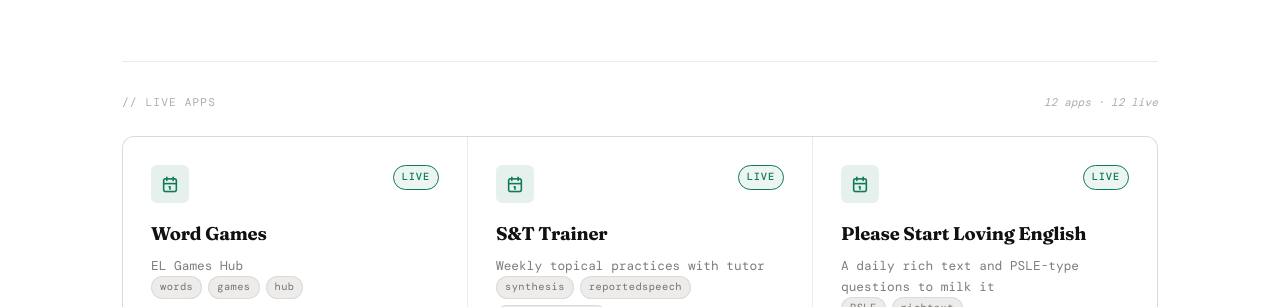
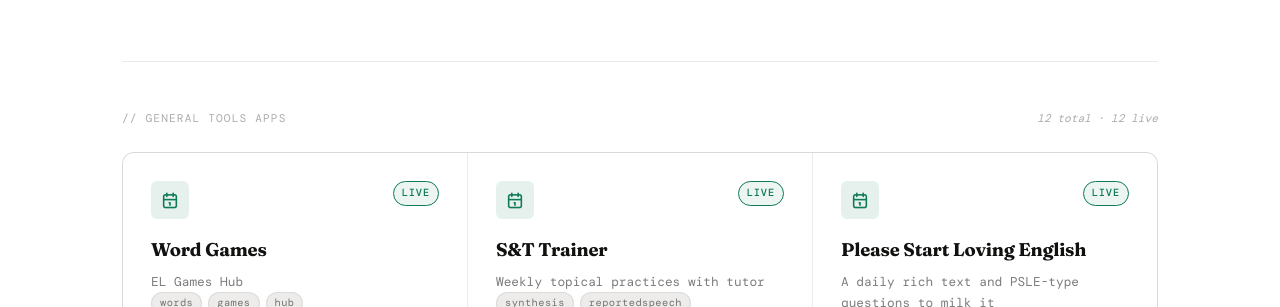
Before and after one commit to die2self777/urgentdesign-hub, a plain HTML site: page index.html in a window 1280 px wide. Shown: the part 493-800 px from the top of the page. Drawn offline with nearby package versions, Linux system fonts and the light colour scheme; a web font is replaced by a local one.

Commit message:
Update index.html
new cats

```diff
--- a/index.html
+++ b/index.html
@@ -62,12 +62,12 @@
   .hero-title em { font-style: italic; font-weight: 300; color: var(--muted); }
   .hero-sub { max-width: 540px; color: var(--muted); font-size: 0.875rem; line-height: 1.75; }
 
-  /* ── APPS GRID ── */
-  .section-header { display: flex; align-items: baseline; justify-content: space-between; margin-bottom: 1.5rem; padding-top: 2rem; }
+  /* ── APPS GRID (Dynamic Styling) ── */
+  .section-header { display: flex; align-items: baseline; justify-content: space-between; margin-bottom: 1.5rem; padding-top: 3rem; }
   .section-label { font-size: 0.7rem; color: var(--dim); letter-spacing: 0.1em; text-transform: uppercase; }
-  #app-count { font-size: 0.7rem; color: var(--dim); font-style: italic; }
+  .section-count { font-size: 0.7rem; color: var(--dim); font-style: italic; }
 
-  #apps-grid {
+  .apps-grid {
     display: grid;
     grid-template-columns: repeat(auto-fill, minmax(300px, 1fr));
     gap: 1px;
@@ -75,7 +75,7 @@
     border: 1px solid var(--border);
     border-radius: var(--radius);
     overflow: hidden;
-    margin-bottom: 4rem;
+    margin-bottom: 2rem;
   }
 
   .app-card {
@@ -135,6 +135,7 @@
   footer {
     border-top: 2px solid var(--text);
     padding: 2rem 0;
+    margin-top: 3rem;
     display: flex;
     justify-content: space-between;
     align-items: center;
@@ -168,13 +169,8 @@
     <p class="hero-sub">A decoupled suite of AI-assisted learning tools. Built by well-loved, long-suffering teachers, in response to real classroom needs.</p>
   </section>
 
-  <div class="section-header">
-    <span class="section-label">// live apps</span>
-    <span id="app-count">loading…</span>
-  </div>
-
-  <div id="apps-grid">
-    <div class="state-msg">Fetching apps…</div>
+  <div id="ecosystem-container">
+    <div class="state-msg">Fetching ecosystem…</div>
   </div>
 
   <footer>
@@ -201,7 +197,7 @@ const COLOR_MAP = {
 function buildCard(app) {
   const { accent, bg } = COLOR_MAP[app.color] || COLOR_MAP.teal;
   const url = app.url;
-  const displayUrl = url.replace('https://', '');
+  const displayUrl = url ? url.replace('https://', '') : '';
   const statusClass = { live: 'status-live', beta: 'status-beta', wip: 'status-wip' }[app.status] || 'status-wip';
   const tags = (app.tags || []).map(t => `<span class="tag">${t}</span>`).join('');
 
@@ -210,7 +206,7 @@ function buildCard(app) {
        style="--card-accent:${accent};--icon-bg:${bg};--icon-color:${accent}">
       <div class="card-top">
         <div class="card-icon"><i class="ti ti-${app.icon || 'app-window'}"></i></div>
-        <span class="card-status ${statusClass}">${app.status}</span>
+        <span class="card-status ${statusClass}">${app.status || 'wip'}</span>
       </div>
       <div class="card-body">
         <div class="card-name">${app.name}</div>
@@ -225,8 +221,7 @@ function buildCard(app) {
 }
 
 async function loadApps() {
-  const grid = document.getElementById('apps-grid');
-  const counter = document.getElementById('app-count');
+  const container = document.getElementById('ecosystem-container');
   const lastUpdated = document.getElementById('last-updated');
 
   try {
@@ -235,19 +230,44 @@ async function loadApps() {
     const apps = await res.json();
 
     if (!apps.length) {
-      grid.innerHTML = '<div class="state-msg">No apps deployed yet.</div>';
-      counter.textContent = '0 apps';
+      container.innerHTML = '<div class="state-msg">No apps deployed yet.</div>';
       return;
     }
 
-    grid.innerHTML = [...apps].reverse().map(buildCard).join('');
-    const live = apps.filter(a => a.status === 'live').length;
-    counter.textContent = `${apps.length} app${apps.length !== 1 ? 's' : ''} · ${live} live`;
+    // Group apps by category (defaulting to 'General Tools' if category missing)
+    const grouped = {};
+    apps.forEach(app => {
+      const cat = app.category || 'General Tools';
+      if (!grouped[cat]) grouped[cat] = [];
+      grouped[cat].push(app);
+    });
+
+    // Clear the loading message
+    container.innerHTML = '';
+
+    // Build sections dynamically for each category
+    Object.keys(grouped).sort().forEach(category => {
+      const categoryApps = grouped[category];
+      const liveCount = categoryApps.filter(a => a.status === 'live').length;
+
+      const sectionHtml = `
+        <div class="section-header">
+          <span class="section-label">// ${category} apps</span>
+          <span class="section-count">${categoryApps.length} total · ${liveCount} live</span>
+        </div>
+        <div class="apps-grid">
+          ${[...categoryApps].reverse().map(buildCard).join('')}
+        </div>
+      `;
+
+      container.insertAdjacentHTML('beforeend', sectionHtml);
+    });
+
+    // Update global footer update date
     lastUpdated.textContent = `updated ${new Date().toLocaleDateString('en-SG', { day:'numeric', month:'short', year:'numeric' })}`;
 
   } catch (err) {
-    grid.innerHTML = `<div class="state-msg">Could not load apps.json<br><span style="font-size:0.75rem;opacity:0.6">${err.message}</span></div>`;
-    counter.textContent = '—';
+    container.innerHTML = `<div class="state-msg">Could not load apps.json<br><span style="font-size:0.75rem;opacity:0.6">${err.message}</span></div>`;
   }
 }
 
```
